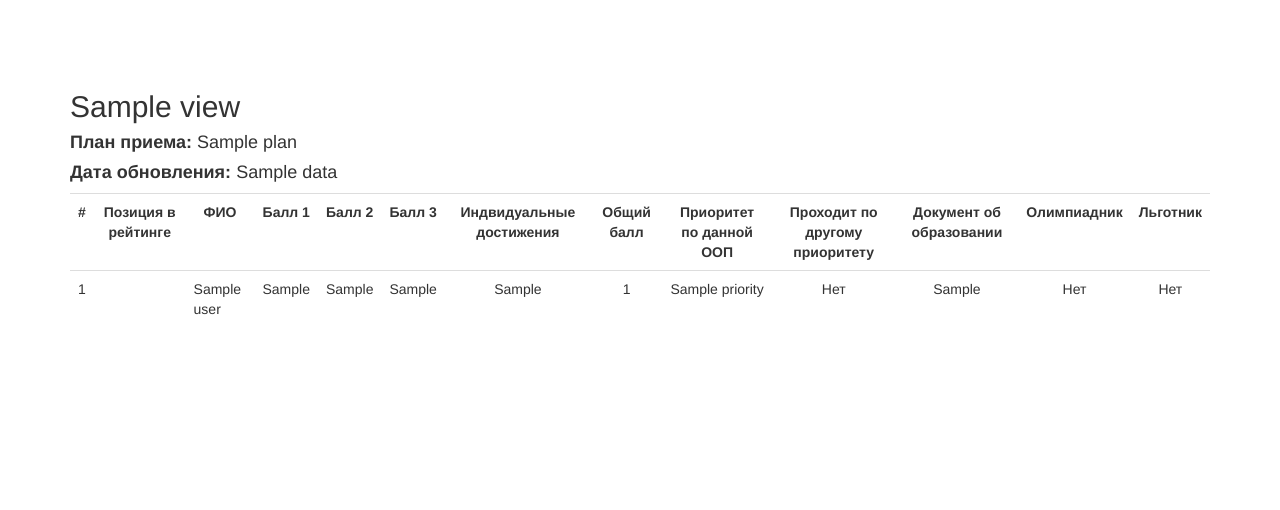
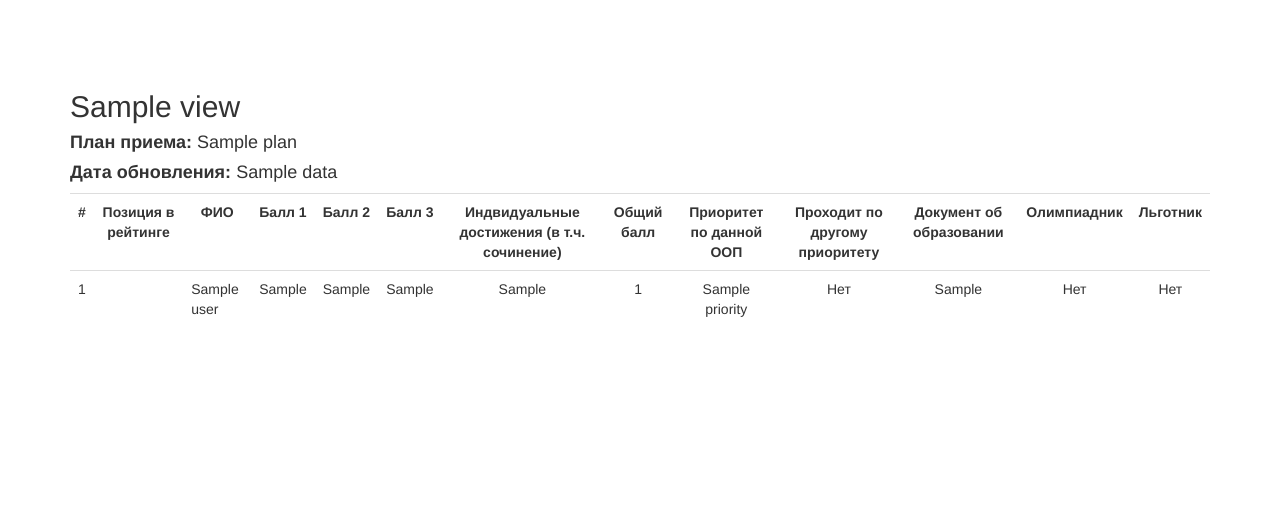
Before and after one commit to volsu/priem, a Yii app: template views/rating/rating.php in a window 1280 px wide. Shown: the top 510 px of the page. Run offline with PHP 8.4 and a stand-in for Yii, Linux system fonts and the light colour scheme; the template is opened without the code that fills it: most values are stand-ins (such as "Sample title", 1, 10 or a date in 2020); data that the repository does not hold is empty; some libraries are stand-ins or nearby versions.

Commit message:
Changed column caption

```diff
--- a/views/rating/rating.php
+++ b/views/rating/rating.php
@@ -13,7 +13,7 @@ use app\components\Rating;
             <th>Балл 1</th>
             <th>Балл 2</th>
             <th>Балл 3</th>
-            <th>Индвидуальные достижения</th>
+            <th>Индвидуальные достижения (в т.ч. сочинение)</th>
             <th>Общий балл</th>
             <th>Приоритет по данной ООП</th>
             <th>Проходит по другому приоритету</th>
```
